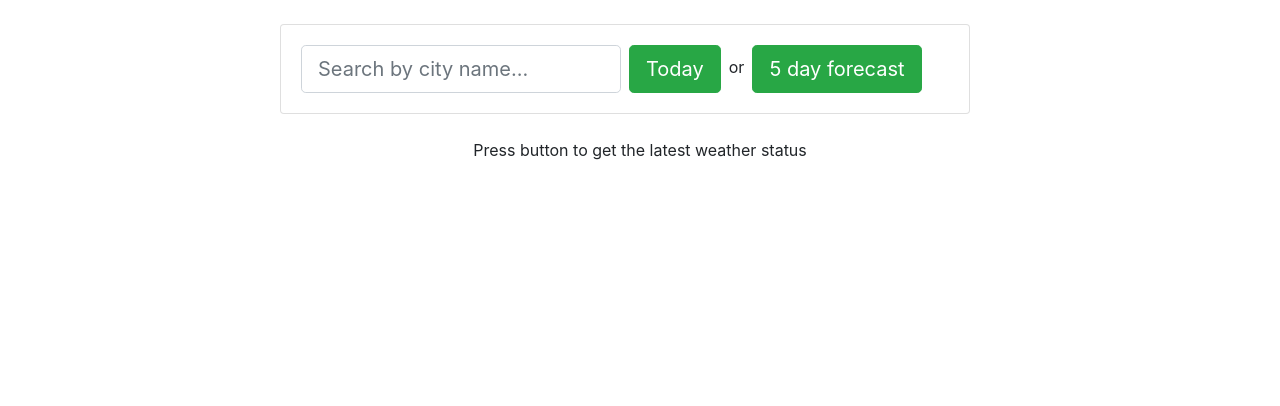
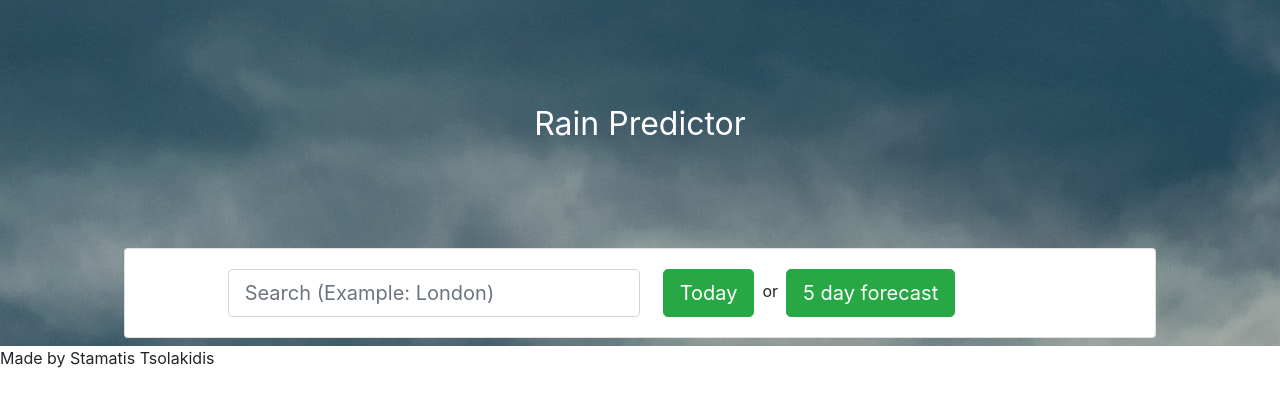
Before and after one commit to StamTso/WeatherApp, a React (Create React App) app: page / in a window 1280 px wide. Shown: the top 406 px of the page. Built offline with nearby package versions, Linux system fonts and the light colour scheme.

Commit message:
Added watcher to search bar. Styling fixes.

```diff
--- a/src/App.css
+++ b/src/App.css
@@ -1,5 +1,6 @@
 .App {
   text-align: center;
+  background-image: url('./background.jpg');
 }
 
 .App-logo {
@@ -8,18 +9,21 @@
 }
 
 .App-header {
-  background-color: #282c34;
-  min-height: 100vh;
+  min-height: 25vh;
   display: flex;
-  flex-direction: column;
   align-items: center;
   justify-content: center;
-  font-size: calc(10px + 2vmin);
+  font-size: xx-large;
   color: white;
 }
 
 .App-link {
   color: #61dafb;
+}
+
+.weather-widget{
+  background-color: #2374c0;
+  color: white;
 }
 
 @keyframes App-logo-spin {
--- a/src/App.js
+++ b/src/App.js
@@ -3,27 +3,31 @@ import React, { Component } from 'react';
 import './App.css';
 import SearchBar from './containers/SearchBar';
 import WeatherItem from './containers/WeatherItem'
-import Loading from './containers/Loading'
 
 class App extends Component{
   render(){
     return(
-      <div className="container">
-        <div className="pt-4">
-          <div className="row justify-content-center col-lg">
-          <SearchBar />
+      <main>
+        <div className="App">
+          <div className="row justify-content-center pt-4">
+            <header className="col-12 App-header">Rain Predictor</header>
           </div>
-          <div className="row justify-content-center pt-4">
-            <span>Press button to get the latest weather status</span>
+          <div className="pt-4">
+            <div className="row justify-content-center">
+              <div className="col-sm-10">
+                <SearchBar />
+              </div>
+            </div>
+
+            <div className="row justify-content-center pt-2">
+              <WeatherItem />
+            </div>
           </div>
-          <div className="row justify-content-center">
-          <WeatherItem />
-          </div>
+        </div>
+        <footer className="footer navbar-fixed-bottom"><div>Made by Stamatis Tsolakidis</div></footer>
+      </main>
 
-          <Loading />
 
-        </div>
-      </div>
     )
   }
 }
--- a/src/containers/Button.js
+++ b/src/containers/Button.js
@@ -6,7 +6,7 @@ import {getForecast} from '../action-creators/index';
 let Button=({getWeather, getForecast})=>(
     <div>
         <button className="btn btn-lg btn-success" type="button" onClick={getWeather}>Today</button>
-        <span className="pl-2 pr-2">or</span>
+        <span className="pl-2 pr-2"><bold>or</bold></span>
         <button className="btn btn-lg btn-success" type="button" onClick={getForecast}>5 day forecast</button>
     </div>
 )
--- a/src/containers/Loading.js
+++ b/src/containers/Loading.js
@@ -1,12 +1,10 @@
 import React from 'react';
 import { connect } from 'react-redux'
-import img from '../logo.svg'
 
 let Loading = ({ loading }) => (
     loading ?
-    <div style={{ textAlign: 'center' }}>
-       <img src={img} alt='loading' />
-       <h1>LOADING</h1>
+    <div>
+       <h4>LOADING</h4>
     </div> :
     null
     );
--- a/src/containers/SearchBar.js
+++ b/src/containers/SearchBar.js
@@ -1,23 +1,48 @@
-import React from 'react';
+import React, {Component} from 'react';
 //import { connect } from 'react-redux';
 import Button from './Button';
+import Loading from './Loading';
 
-let SearchBar = () => (
-    <div className="col-12 col-md-10 col-lg-8">
+
+
+class SearchBar extends Component{
+    constructor() {
+        super();
+        this.state = {
+            search: ''
+        };
+    };
+
+    updateSearch(event){
+        this.setState({search: event.target.value.substr(0,70)});
+    };
+
+    render(){
+        return(
+            <div className="col-12">
             <form className="card card-sm">
                 <div className="card-body row no-gutters align-items-center">
-                                    <div className="col-auto">
+                    <div className="col-1">
                         <i className="fas fa-search h4 text-body"></i>
                     </div>
-                                    <div className="col">
-                                        <input className="form-control form-control-lg form-control-borderless" type="search" placeholder="Search by city name..." />
+                    <div className="col-5">
+                        <input className="form-control form-control-lg form-control-borderless"
+                               type="search"
+                               value={this.state.search}
+                               onChange={this.updateSearch.bind(this)}
+                               placeholder="Search (Example: London)" />
                     </div>
-                                    <div className="col pl-2">
+                    <div className="col-4 pl-2">
                     <Button />
+                    </div>
+                    <div className="col-2">
+                    <Loading />
                     </div>
                 </div>
             </form>
         </div>
-);
+        )
+    }
+}
 
 export default SearchBar;
--- a/src/containers/WeatherItem.js
+++ b/src/containers/WeatherItem.js
@@ -4,9 +4,10 @@ import { connect } from 'react-redux'
 let WeatherItem = ({ currentWeather }) => (
 
 currentWeather ?
-    <div className="row justify-content-center">
-        <div>
-            <h5>Today at {currentWeather.name}</h5>
+    <div className="row justify-content-center weather-widget">
+        <div className="border border-dark rounded container">
+            <h5>Today</h5>
+            <h6>{currentWeather.name}</h6>
             <h6>{currentWeather.weather[0].main}</h6>
             <img src={"http://openweathermap.org/img/w/" + currentWeather.weather[0].icon + ".png" } alt="" />
             <p><bold>{currentWeather.main.temp_max}/{currentWeather.main.temp_min}</bold></p>
@@ -21,6 +22,7 @@ currentWeather ?
 
 const mapStateToProps = (state) => ({
     currentWeather: state.weather,
+    forecast: state.forecast
     })
 
 WeatherItem = connect(mapStateToProps,null)(WeatherItem)
--- a/src/index.css
+++ b/src/index.css
@@ -7,8 +7,3 @@ body {
   -webkit-font-smoothing: antialiased;
   -moz-osx-font-smoothing: grayscale;
 }
-
-code {
-  font-family: source-code-pro, Menlo, Monaco, Consolas, "Courier New",
-    monospace;
-}
--- a/src/sagas/index.js
+++ b/src/sagas/index.js
@@ -1,6 +1,4 @@
 import { put, takeLatest, all } from 'redux-saga/effects';
-
-
 
 let city = 'Vilnius';
 let route ='weather';
```
Also changed, not shown: src/background.jpg (added). Lines whose indentation alone changed are shown as unchanged.
